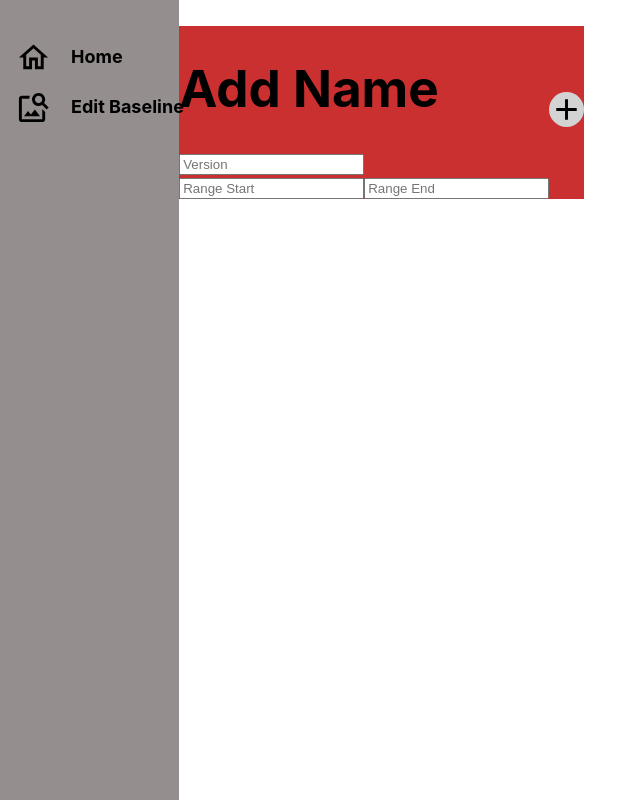
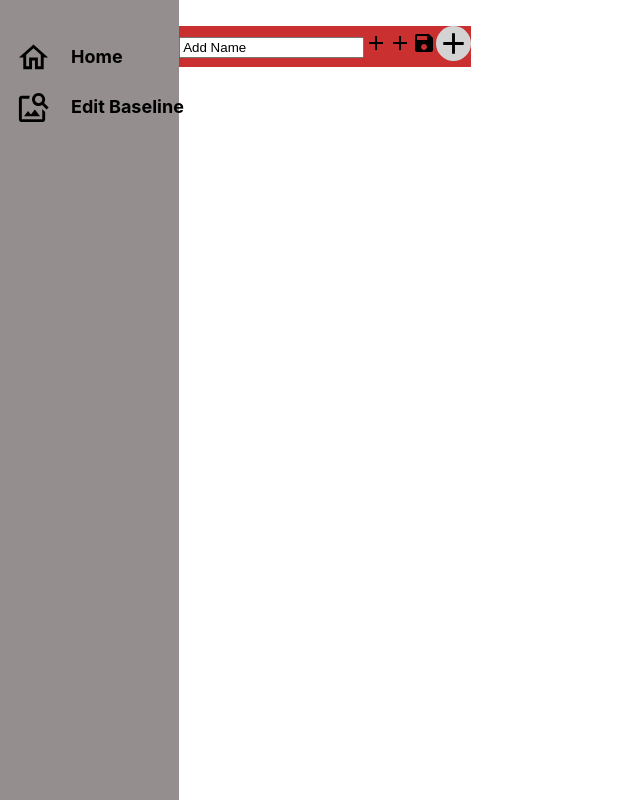
Before and after one commit to nowaaaaaa/Project-Dae, a React (Vite) app in the folder React/: page /edit in a window 1280 px wide. Both pictures are taken after a click on the element 196 px from the left and 46 px from the top of the page. Shown: the whole page, without its empty margins (0-640 px from the left). Built offline with nearby package versions, Linux system fonts and the light colour scheme.

Commit message:
iets van verbetering denk ik

```diff
--- a/React/src/Pages/Edit/Edit.tsx
+++ b/React/src/Pages/Edit/Edit.tsx
@@ -6,6 +6,7 @@ import "./Edit.css";
 import EditIcon from "@mui/icons-material/Edit";
 import DeleteIcon from "@mui/icons-material/Delete";
 import AddIcon from "@mui/icons-material/Add";
+import SaveIcon from "@mui/icons-material/Save";
 
 interface Dependency {
   name: string;
@@ -15,7 +16,7 @@ interface Dependency {
 
 interface BaselineItem {
   name: string;
-  versions: Version[];
+  versions: Version;
 }
 
 interface Version {
@@ -25,20 +26,16 @@ interface Version {
 
 const a: BaselineItem = {
   name: "bal",
-  versions: [
-    {
+  versions: {
     versions: ["1.0.0", "1.0.1"],
     ranges: [
       ["1.0.0", "1.0.1"],
       ["1.0.0", "1.0.1"],
     ],
   },
-  ],
 };
 
 //const baseLine = baseline as Dependency[];
-
-const test = ["bal", "bal", "bal"];
 
 const DisplayDep: React.FC<{ dep: Dependency }> = ({ dep }) => {
   const [e, setE] = useState<boolean>(true);
@@ -106,12 +103,10 @@ export function Edit() {
             ...baseLine,
             {
               name: "Add Name",
-              versions: [
-                {
-                  versions: ["Version"],
-                  ranges: [["Range Start", "Range End"]],
+              versions: {
+                versions: [],
+                ranges: [],
               },
-              ],
             },
           ]);
           console.log(baseLine);
@@ -128,30 +123,70 @@ export function Edit() {
     return (
       <div className="baselineHolder">
         {baseline.map((item) => {
-          return (
-            <div className="baselineItem">
-              <h1>{item.name}</h1>
-              <div className="baselineVersions">
-                {item.versions.map((version) => {
+          const [name, setName] = useState<string>(item.name);
+          const [version, setVersion] = useState<string[]>(
+            item.versions.versions.map((version) => version)
+          );
+          const [ranges, setRanges] = useState<string[][]>(
+            item.versions.ranges.map((range) => range)
+          );
           return (
             <>
               <div>
-                        {version.versions.map((v) => {
-                          return <input type="text" placeholder={v} />;
-                        })}
+                <input
+                  type="text"
+                  value={name}
+                  onChange={(e) => setName(e.target.value)}
+                />
               </div>
               <div>
-                        {version.ranges.map((r) => {
-                          return r.map((v) => {
-                            return <input type="text" placeholder={v} />;
-                          });
+                {version.map((version) => {
+                  return (
+                    <input type="text" value={version} onChange={(e) => {}} />
+                  );
                 })}
+                <span
+                  onClick={() =>
+                    setVersion((prevVersion) => [...prevVersion, "v1"])
+                  }
+                >
+                  <AddIcon />
+                </span>
               </div>
+              <div>
+                {ranges.map((range) => {
+                  return (
+                    <>
+                      <input type="text" value={range[0]} />
+                      <input type="text" value={range[1]} />
                     </>
                   );
                 })}
+                <span
+                  onClick={() =>
+                    setRanges((prevRange) => [
+                      ...prevRange,
+                      ["Range Start", "Range End"],
+                    ])
+                  }
+                >
+                  <AddIcon />
+                </span>
               </div>
+              <div>
+                <SaveIcon
+                  onClick={() =>
+                    setBaseLine((prevBase) => [
+                      ...prevBase,
+                      {
+                        name: name,
+                        versions: { versions: version, ranges: ranges },
+                      },
+                    ])
+                  }
+                />
               </div>
+            </>
           );
         })}
         <AddItem />
```
Also changed, not shown: 1 other file (tests, documents, lock files or other folders). Lines whose indentation alone changed are shown as unchanged.
